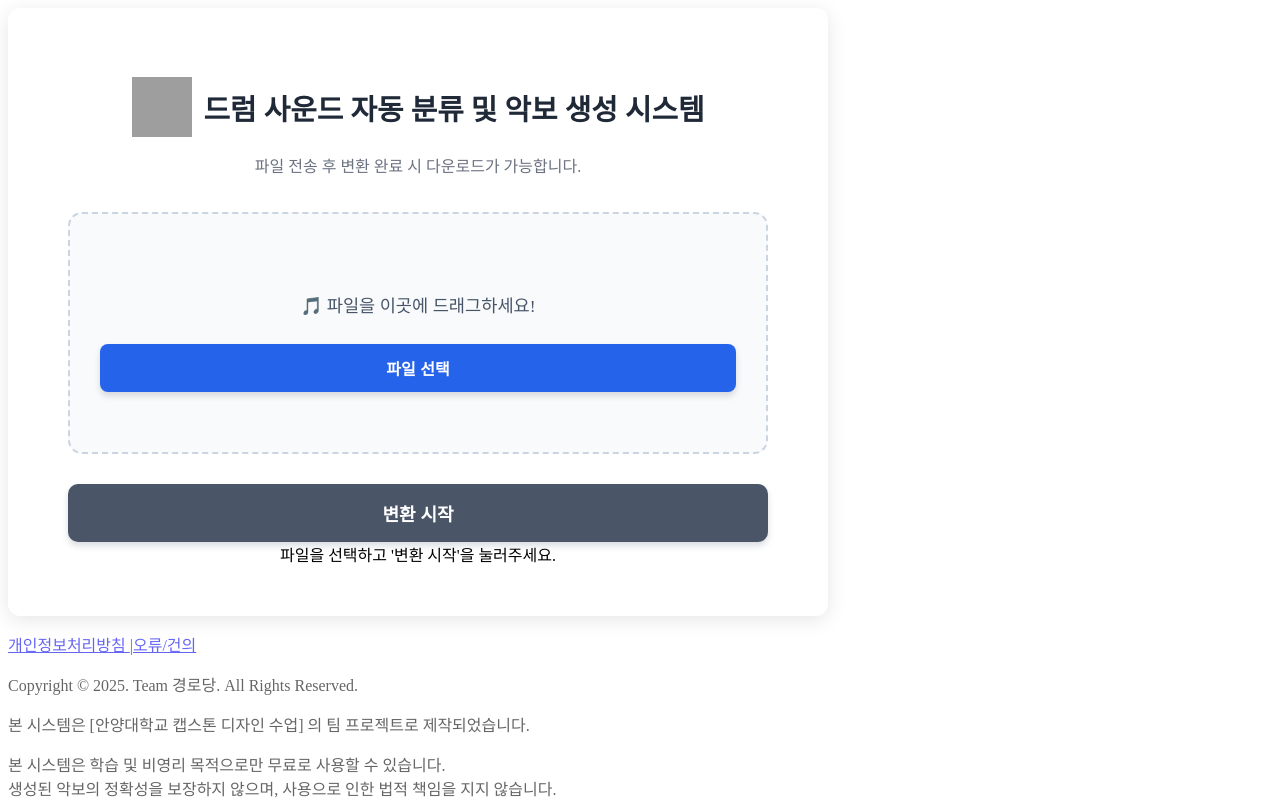
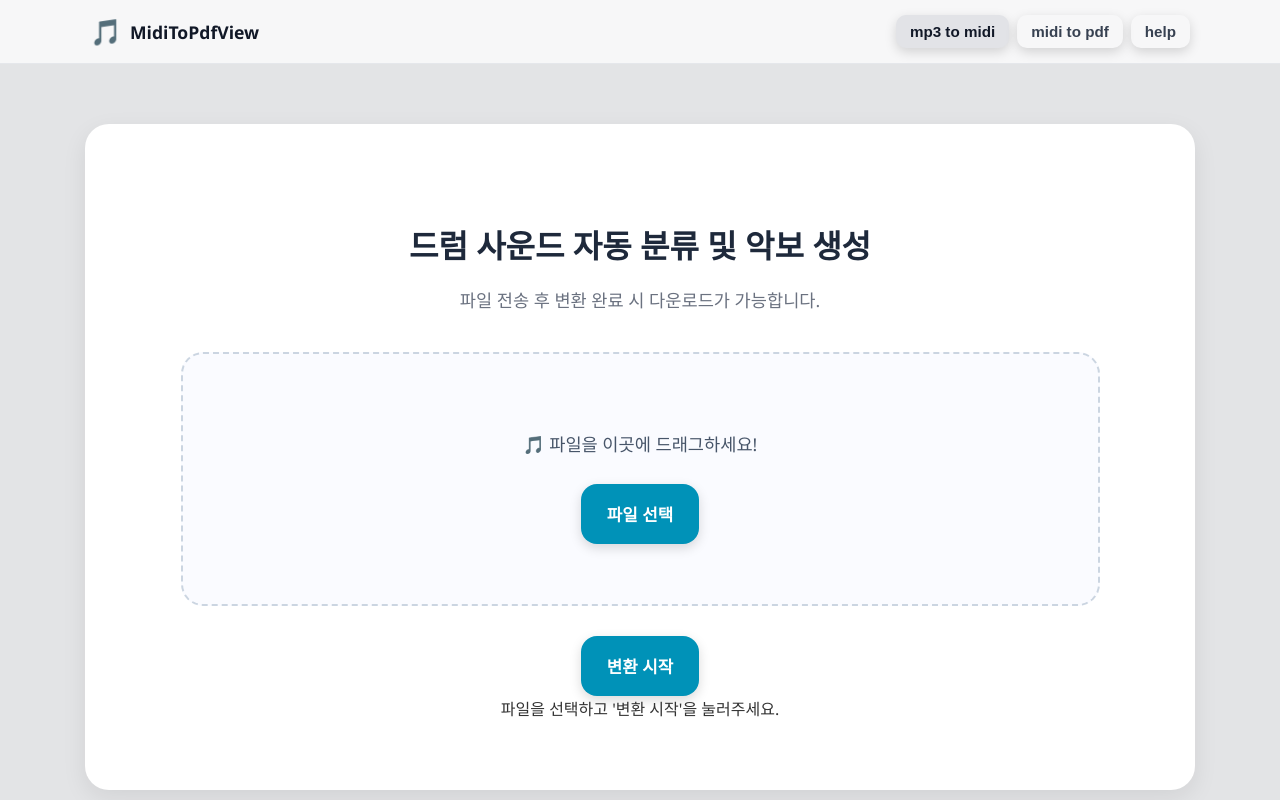
Before and after one commit to semsolm/midi-extractor, a React (Vite) app in the folder frontend/: page / in a window 1280 px wide. Shown: the top 800 px of the page. Built offline with nearby package versions, Linux system fonts and the light colour scheme; grey boxes are pictures that could not be loaded.

Commit message:
전체적인 디자인 수정 css변경

```diff
--- a/frontend/src/App.css
+++ b/frontend/src/App.css
@@ -1,164 +1,128 @@
-/* === 전체 페이지 그리드 === */
-.page-layout {
-  display: grid;
-  grid-template-columns: 1fr 2fr 1fr;
-  min-height: 100vh;
-  background-color: #f9fafb;
+/* === 🌿 전역 스타일 === */
+body {
+  margin: 0;
+  padding: 0;
+  background-color: #e3e4e6; /* 🔹 사이트 전체 배경 밝은 회색으로 변경 */
+  font-family: 'Segoe UI', Roboto, sans-serif;
   color: #333;
-  font-family: 'Segoe UI', Roboto, sans-serif;
 }
 
-/* === 좌우 사이드바 === */
-.left-sidebar, .right-sidebar {
-  background-color: #f1f3f5;
-  padding: 30px 20px;
-  display: flex;
-  justify-content: center;
-  align-items: start;
+#root {
+  min-height: 100vh;
 }
 
-.ad-box {
-  background: white;
-  border: 1px solid #e5e7eb;
-  border-radius: 10px;
-  padding: 20px;
-  text-align: center;
-  width: 90%;
-  box-shadow: 0 2px 10px rgba(0,0,0,0.05);
+/* === 🌟 상단 메뉴바 (은은한 회색 배경) === */
+.app-header {
+  background-color: #f7f7f8;
+  border-bottom: 1px solid #e5e7eb;
+  color: #1f2937;
+  padding: 14px 24px;
+  position: sticky;
+  top: 0;
+  z-index: 1000;
+  backdrop-filter: blur(8px);
 }
 
-.ad-title {
-  font-weight: 700;
-  margin-bottom: 10px;
+.header-content {
+  display: flex;
+  justify-content: space-between;
+  align-items: center;
+  max-width: 1100px;
+  margin: 0 auto;
 }
 
-/* === 중앙 메인 카드 === */
-.main-content {
-  padding: 40px 30px;
+/* 로고/타이틀 */
+.logo-section {
   display: flex;
-  justify-content: center;
-  align-items: flex-start;
+  align-items: center;
+  cursor: pointer;
+  gap: 8px;
 }
 
-.container {
-  background-color: white;
-  border-radius: 12px;
-  box-shadow: 0 4px 20px rgba(0,0,0,0.1);
-  width: 100%;
-  max-width: 700px;
-  padding: 50px 60px;
-  text-align: center;
+.app-logo {
+  font-size: 1.6em;
 }
 
-/* 제목 */
-h1 {
-  display: flex;
-  justify-content: center;
-  align-items: center;
-  gap: 12px;
-  font-size: 1.8em;
-  color: #1f2937;
-  margin-bottom: 15px;
+.app-title {
+  font-size: 1.1em;
+  font-weight: 700;
+  color: #111827;
 }
 
-.title-icon {
-  width: 60px;
-  height: 60px;
+/* 네비게이션 */
+.header-nav {
+  display: flex;
+  gap: 8px;
+}
+
+/* 메뉴 버튼 */
+.header-nav .nav-button {
+  background: none;
+  border: none;
+  color: #374151;
+  font-weight: 600;
+  font-size: 0.95em;
+  padding: 8px 14px;
+  border-radius: 10px;
+  cursor: pointer;
+  transition: all 0.2s ease;
+}
+
+.header-nav .nav-button:hover {
+  background-color: #e8e8eb;
+  color: #111827;
+}
+
+.header-nav .nav-button.active {
+  background-color: #e2e3e7;
+  color: #111827;
+  font-weight: 700;
+}
+
+/* === 🌿 중앙 메인 컨테이너 === */
+.container {
+  background: white;
+  border-radius: 24px;
+  box-shadow: 0 8px 24px rgba(0, 0, 0, 0.08);
+  padding: 70px 80px;
+  max-width: 950px;
+  margin: 60px auto;
+  text-align: center;
+  transition: all 0.3s ease;
+}
+
+/* 제목 / 부제목 */
+.main-title {
+  font-size: 2em;
+  font-weight: 700;
+  color: #1e293b;
+  margin-bottom: 20px;
 }
 
 .subtitle {
+  font-size: 1.1em;
   color: #6b7280;
-  margin-bottom: 35px;
+  margin-bottom: 40px;
 }
 
-/* 파일 업로드 입력 */
-input[type="file"] {
-  padding: 14px;
-  border: 1px solid #d1d5db;
-  border-radius: 10px;
-  background-color: #f9fafb;
-  width: 100%;
-  cursor: pointer;
-}
-
-/* 버튼 */
-button, .button-primary {
-  padding: 16px 25px;
-  font-size: 18px;
-  font-weight: 600;
-  border: none;
-  border-radius: 10px;
-  cursor: pointer;
-  transition: background-color 0.2s ease;
-  width: 100%;
-  background-color: #4a5568;
-  color: white;
-  box-shadow: 0 4px 6px rgba(74, 85, 104, 0.2);
-}
-
-button:hover {
-  background-color: #2d3748;
-}
-
-/* 오른쪽 링크 박스 */
-.right-sidebar {
-  background-color: #f9fafb;
-  display: flex;
-  justify-content: center;
-  padding: 40px 20px;
-}
-
-.link-box {
-  display: flex;
-  flex-direction: column;
-  gap: 15px;
-  background: white;
-  padding: 25px;
-  border: 1px solid #e5e7eb;
-  border-radius: 10px;
-  width: 90%;
-  box-shadow: 0 2px 10px rgba(0,0,0,0.05);
-}
-
-.link-box a {
-  color: #374151;
-  text-decoration: none;
-  font-weight: 600;
-}
-
-.link-box a:hover {
-  color: #1f2937;
-  text-decoration: underline;
-}
-
-/* 상태 메시지 */
-.status-container {
-  margin-top: 30px;
-}
-
-.status-error {
-  background-color: #fee2e2;
-  color: #991b1b;
-  padding: 15px;
-  border-radius: 10px;
-}
-/* --- 드래그앤드롭 업로드 박스 --- */
+/* === 🩶 드롭존 (컴팩트하게 수정됨) === */
 .drop-zone {
   border: 2px dashed #cbd5e1;
-  border-radius: 14px;
-  background-color: #f9fafb;
-  padding: 60px 30px;
+  border-radius: 22px;
+  background-color: #fafbff;
+  padding: 60px 30px; /* 🔹 기존 80px → 60px로 줄임 */
   text-align: center;
   color: #475569;
-  transition: all 0.25s ease;
+  transition: all 0.3s ease;
   cursor: pointer;
-  margin-bottom: 30px;
+  max-width: 90%; /* 🔹 폭을 살짝 줄여 중앙 여백 확보 */
+  margin: 0 auto 30px;
 }
 
 .drop-zone.active {
-  background-color: #eff6ff;
-  border-color: #2563eb;
-  box-shadow: 0 0 10px rgba(37, 99, 235, 0.25);
+  background-color: #eef3ff;
+  border-color: #3b82f6;
+  box-shadow: 0 0 12px rgba(37, 99, 235, 0.3);
   color: #1e3a8a;
 }
 
@@ -171,38 +135,162 @@ button:hover {
   font-weight: 500;
 }
 
-.drop-button {
-  background-color: #2563eb;
-  color: white;
-  border: none;
-  border-radius: 8px;
-  padding: 12px 28px;
-  font-size: 1rem;
-  font-weight: 600;
+/* === 📂 파일 입력 === */
+input[type="file"] {
+  border: 1px solid #d1d5db;
+  border-radius: 14px;
+  background-color: #f8fafc;
+  padding: 14px;
+  width: 100%;
   cursor: pointer;
-  transition: background-color 0.2s ease;
+  box-sizing: border-box;
+  transition: border-color 0.2s ease, box-shadow 0.2s ease;
 }
 
-.drop-button:hover {
-  background-color: #1d4ed8;
+input[type="file"]:hover {
+  border-color: #a0aec0;
+  box-shadow: 0 0 6px rgba(160, 174, 192, 0.3);
 }
 
-/* 컨테이너에 테두리와 그림자 추가 */
-#pdfViewerContainer {
-  border: 1px solid #ddd;
-  border-radius: 8px;
-  box-shadow: 0 4px 12px rgba(0, 0, 0, 0.05);
-  overflow: hidden; /* iframe이 둥근 모서리를 잘 따르도록 */
+/* === 🔘 버튼 === */
+button,
+.button-primary,
+.drop-button,
+.pdf-viewer-mobile-only {
+  padding: 18px 26px;
+  font-size: 1.05rem;
+  font-weight: 600;
+  border: none;
+  border-radius: 16px;
+  cursor: pointer;
+  background:  #0092B8;
+  color: white;
+  box-shadow: 0 4px 12px rgba(0, 0, 0, 0.15);
+  transition: all 0.25s ease;
 }
 
-/* iframe 자체의 스타일 (예: 높이 조절) */
-#pdfViewer {
-  width: 100%; /* 부모 요소에 꽉 채움 */
-  height: 70vh; /* 화면 높이의 70%로 설정 (기존보다 크게) */
-  border: none; /* iframe의 기본 테두리 제거 */
+button:hover:not(.nav-button),
+.button-primary:hover,
+.drop-button:hover,
+.pdf-viewer-mobile-only:hover {
+  background: linear-gradient(135deg, #2d3748, #1e293b);
+  transform: translateY(-2px);
 }
 
+/* === ⚙️ 상태 메시지 === */
+.status-container {
+  margin-top: 30px;
+}
+
+.status-error {
+  background-color: #fee2e2;
+  color: #991b1b;
+  padding: 16px;
+  border-radius: 14px;
+  margin-bottom: 20px;
+  box-shadow: 0 3px 10px rgba(0, 0, 0, 0.05);
+}
+
+/* === ✅ 결과창 === */
+.result-container {
+  border-radius: 18px;
+  background-color: #f0fff4;
+  border: 1px solid #c6f6d5;
+  padding: 30px;
+  box-shadow: 0 4px 14px rgba(0, 0, 0, 0.05);
+}
+
+.result-container a {
+  color: #38a169;
+  text-decoration: underline;
+  display: block;
+  margin: 10px 0;
+}
+
+/* === ℹ️ 메뉴별 더미 뷰 === */
+.menu-view {
+  padding: 40px 20px;
+  text-align: center;
+  border-radius: 18px;
+  background: #f8fafc;
+  box-shadow: 0 4px 14px rgba(0, 0, 0, 0.05);
+}
+
+.menu-view h3 {
+  color: #1e293b;
+  margin-bottom: 16px;
+}
+
+.menu-view p {
+  color: #6b7280;
+  line-height: 1.6;
+}
+
+/* === ⚓ 푸터 === */
 .app-footer {
-  opacity: 0.6;
-  transition: opacity 0.3s;
+  background-color: #f8fafc;
+  padding: 24px;
+  border-top: 1px solid #e5e7eb;
+  text-align: center;
+  color: #6b7280;
+  font-size: 0.9rem;
+  margin-top: 50px;
 }
+
+.app-footer a {
+  color: #4b5563;
+  text-decoration: none;
+  margin: 0 6px;
+  transition: color 0.2s;
+}
+
+.app-footer a:hover {
+  color: #1f2937;
+  text-decoration: underline;
+}
+
+.app-footer .footer-disclaimer {
+  font-size: 0.8em;
+  color: #94a3b8;
+  margin-top: 15px;
+}
+
+/* === 📱 모바일 반응형 === */
+@media (max-width: 600px) {
+  .container {
+    padding: 30px 22px;
+    width: 95%;
+    max-width: none;
+    border-radius: 18px;
+  }
+
+  .main-title {
+    font-size: 1.5em;
+  }
+
+  .subtitle {
+    font-size: 1em;
+  }
+
+  .header-nav .nav-button {
+    font-size: 0.85em;
+    padding: 6px 12px;
+    border-radius: 8px;
+  }
+
+  .app-title {
+    font-size: 1em;
+  }
+
+  button,
+  .button-primary {
+    padding: 12px 18px;
+    font-size: 0.9rem;
+  }
+
+  /* 🔹 모바일 드롭존 크기도 함께 축소 */
+  .drop-zone {
+    padding: 50px 25px;
+    max-width: 95%;
+  }
+}
--- a/frontend/src/App.jsx
+++ b/frontend/src/App.jsx
@@ -1,28 +1,74 @@
 import React, { useState } from 'react';
 import './App.css'; // 스타일 파일 import
-import * as api from './services/api'; // Api 내에 UI 코드 없음
+import * as api from './services/api'; // Api 내에 UI 코드 없음 (가정)
 import { UploadForm } from './components/UploadForm.jsx';
 import { StatusTracker } from './components/StatusTracker.jsx';
 import { ResultDisplay } from './components/ResultDisplay.jsx';
-import drummerImg from './assets/drummer2.png'; // 이미지 파일 import
+
+
+// [신규] 메뉴별 컴포넌트 더미 (기능 구현 시 실제 컴포넌트로 대체)
+const MidiToPdfView = () => (
+  <div className="menu-view">
+    <h3>MIDI to PDF 변환</h3>
+    <p>MIDI 파일을 업로드하면 PDF 악보로 변환되는 기능이 곧 추가됩니다.</p>
+    <p>기능 추가를 기다려주세요! 🛠️</p>
+  </div>
+);
+
+const HelpView = () => (
+  <div className="menu-view">
+    <h3>도움말 및 정보</h3>
+    <p>
+      본 시스템은 드럼 오디오를 MIDI와 악보로 자동 변환하는 AI 기반 프로젝트입니다.<br/>
+      자세한 내용은 <a href="https://github.com/semsolm/midi-extractor" target="_blank" rel="noopener noreferrer">GitHub 프로젝트 페이지</a>를 확인해주세요.
+    </p>
+    <p>문의사항은 '오류/건의' 링크를 이용해 주세요. 🤝</p>
+  </div>
+);
+
+const APP_FOOTER_CONTENT = (
+    <>
+        <p className="footer-links"> {/* 신규 클래스 추가로 가독성 향상 */}
+            <a href="https://github.com/semsolm/midi-extractor/blob/main/readme.md" target="_blank" rel="noopener noreferrer">개인정보처리방침 </a> |
+            <a href="https://github.com/semsolm/midi-extractor/issues" target="_blank" rel="noopener noreferrer">오류/건의</a>
+        </p>
+
+        <p>Copyright © 2025. Team 경로당. All Rights Reserved.</p>
+        <p>
+            본 시스템은 [안양대학교 캡스톤 디자인 수업] 의 팀 프로젝트로 제작되었습니다.
+        </p>
+        <p className="footer-disclaimer"> {/* 신규 클래스 추가로 가독성 향상 */}
+            본 시스템은 학습 및 비영리 목적으로만 무료로 사용할 수 있습니다.<br />
+            생성된 악보의 정확성을 보장하지 않으며, 사용으로 인한 법적 책임을 지지 않습니다.
+        </p>
+    </>
+);
+
 
 function App() {
-  // 'idle', 'uploading', 'processing', 'completed', 'error'
+  // 메인 기능 UI 상태: 'idle', 'uploading', 'processing', 'completed', 'error'
   const [uiState, setUiState] = useState('idle');
   const [jobId, setJobId] = useState(null);
   const [jobResult, setJobResult] = useState(null);
   const [errorMessage, setErrorMessage] = useState('');
+
+  // 🌟 [신규] 상단바 메뉴 상태: 'mp3 to midi', 'midi to pdf', 'help'
+  const [currentMenu, setCurrentMenu] = useState('mp3 to midi');
+
+
+
 
   // 1. 업로드 폼에서 '변환 시작' 버튼 클릭 시
   const handleUpload = async (file) => {
     setUiState('uploading');
     setErrorMessage('');
     try {
+      // API 호출은 가정된 코드입니다.
       const { jobId } = await api.uploadAudioFile(file);
       setJobId(jobId);
       setUiState('processing'); // 업로드 성공 -> '처리 중' 상태로 변경
     } catch (error) {
-      setErrorMessage(error.message);
+      setErrorMessage(error.message || '파일 업로드 중 알 수 없는 오류가 발생했습니다.');
       setUiState('error');
     }
   };
@@ -39,7 +85,7 @@ function App() {
     setUiState('error');
   };
 
-  // 4. '다시하기' 버튼 클릭 시
+  // 4. '다시하기' 버튼 클릭 시 (메인 기능 상태 초기화)
   const handleReset = () => {
     setUiState('idle');
     setJobId(null);
@@ -47,8 +93,18 @@ function App() {
     setErrorMessage('');
   };
 
-  // UI 상태에 따라 다른 컴포넌트를 렌더링
-  const renderContent = () => {
+  // 5. [신규] 메뉴 클릭 핸들러
+  const handleMenuClick = (menuName) => {
+    setCurrentMenu(menuName);
+
+    // 메인 기능(MP3 to MIDI)으로 돌아가면, 상태도 초기화
+    if (menuName === 'mp3 to midi') {
+      handleReset();
+    }
+  };
+
+  // UI 상태에 따라 다른 컴포넌트를 렌더링 (메인 기능)
+  const renderMainContent = () => {
     switch (uiState) {
       case 'idle':
       case 'uploading':
@@ -93,34 +149,63 @@ function App() {
     }
   };
 
+  // [신규] 현재 선택된 메뉴에 따라 렌더링할 콘텐츠 선택
+  const renderContent = () => {
+    switch (currentMenu) {
+      case 'mp3 to midi':
+        return (
+          <>
+            <h2 className="main-title">드럼 사운드 자동 분류 및 악보 생성</h2>
+            <p className="subtitle">파일 전송 후 변환 완료 시 다운로드가 가능합니다.</p>
+            {renderMainContent()}
+          </>
+        );
+      case 'midi to pdf':
+        return <MidiToPdfView />;
+      case 'help':
+        return <HelpView />;
+      default:
+        return <p>오류: 알 수 없는 메뉴입니다.</p>;
+    }
+  };
+
   return (
+
     <>
+
+      {/* 🌟 [신규] 상단 메뉴바 (Header) 🌟 */}
+      <header className="app-header">
+        <div className="header-content">
+          <div
+            className="logo-section"
+            onClick={() => handleMenuClick('mp3 to midi')}
+            title="홈으로 이동"
+          >
+            <span className="app-logo" role="img" aria-label="drum">🎵</span>
+            <span className="app-title">MidiToPdfView</span>
+          </div>
+
+          <nav className="header-nav">
+            {['mp3 to midi', 'midi to pdf', 'help'].map((menu) => (
+              <button
+                key={menu}
+                className={`nav-button ${currentMenu === menu ? 'active' : ''}`}
+                onClick={() => handleMenuClick(menu)}
+              >
+                {menu}
+              </button>
+            ))}
+          </nav>
+
+        </div>
+      </header>
+
       <div className="container">
-        {/* 'logo-above-title' 이미지를 제거하고, <h1> 안에 이미지 재삽입 */}
-        <h1>
-          <img src={drummerImg} alt="드럼 아이콘" className="title-icon" />
-          드럼 사운드 자동 분류 및 악보 생성 시스템
-        </h1>
-        <p className="subtitle">파일 전송 후 변환 완료 시 다운로드가 가능합니다.</p>
-
         {renderContent()}
       </div>
 
-      {/* --- [신규] 하단 푸터 추가 --- */}
       <footer className="app-footer">
-        <p>
-          <a href="https://github.com/semsolm/midi-extractor/blob/main/readme.md" target="_blank" rel="noopener noreferrer">개인정보처리방침 </a> |
-          <a href="https://github.com/semsolm/midi-extractor/issues" target="_blank" rel="noopener noreferrer">오류/건의</a>
-        </p>
-
-        <p>Copyright © 2025. Team 경로당. All Rights Reserved.</p>
-        <p>
-          본 시스템은 [안양대학교 캡스톤 디자인 수업] 의 팀 프로젝트로 제작되었습니다.
-        </p>
-        <p>
-          본 시스템은 학습 및 비영리 목적으로만 무료로 사용할 수 있습니다.<br />
-          생성된 악보의 정확성을 보장하지 않으며, 사용으로 인한 법적 책임을 지지 않습니다.
-        </p>
+        {APP_FOOTER_CONTENT}
       </footer>
     </>
   );
--- a/frontend/src/components/UploadForm.jsx
+++ b/frontend/src/components/UploadForm.jsx
@@ -67,6 +67,7 @@ export function UploadForm({ onUpload, isLoading }) {
           id="fileInput"
           name="file"
           accept="audio/*"
+          capture="microphone"
           onChange={handleFileChange}
           disabled={isLoading}
           hidden
```
Also changed, not shown: frontend/src/components/ResultDisplay.jsx (+24 -9 lines).
